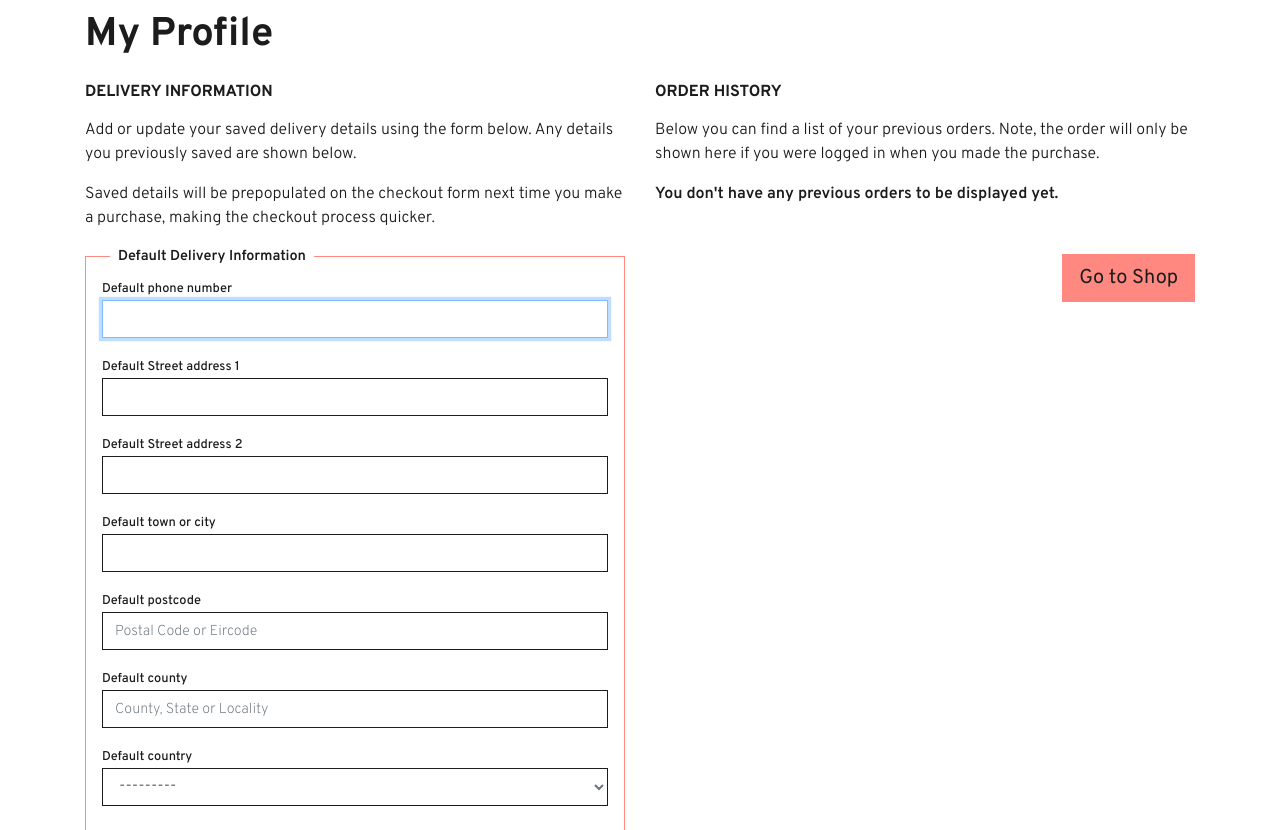
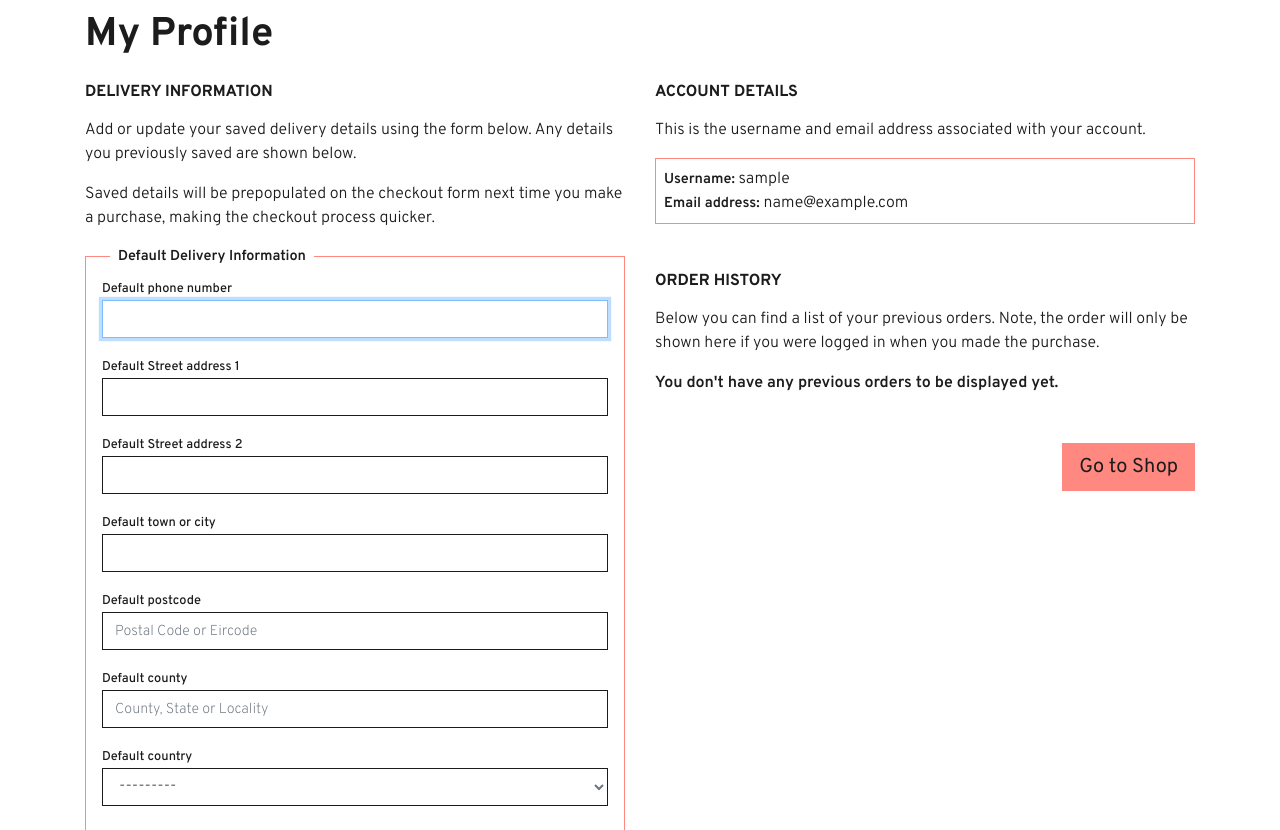
Before and after one commit to Fiona-T/knot-art, a Django app: page /profile/ in a window 1280 px wide. Shown: the part 133-963 px from the top of the page. Run offline with Django 3.2, Linux system fonts and the light colour scheme; the visitor is signed in with stand-in values (Sample User, id 1); data comes from the database, SQL or seed files in the repository; data that the repository does not hold is empty; some libraries are stand-ins or nearby versions.

Commit message:
feat: add Account Details section to profile.html, and styles in profiles.css, profiles app

```diff
--- a/profiles/static/profiles/css/profiles.css
+++ b/profiles/static/profiles/css/profiles.css
@@ -27,3 +27,10 @@ thead {
     background-color: #1c1c1c;
     color: white;
 }
+
+/* ---------------------------------------- Account details section */
+/* border around username/email details */
+.wrapper {
+    padding: 0.5rem;
+    border: 0.1rem solid #ff8881;
+}
--- a/profiles/templates/profiles/profile.html
+++ b/profiles/templates/profiles/profile.html
@@ -36,6 +36,12 @@
         </div>
         <!-- 2nd col: order history -->
         <div class="col-12 col-lg-6 mt-5 mt-lg-0">
+            <h2 class="text-uppercase">Account Details</h2>
+            <p>This is the username and email address associated with your account.</p>
+            <div class="wrapper mb-5">
+                <p class="mb-0"><span class="fw-600 font-90">Username:</span> {{ user.username }}</p>
+                <p class="mb-0"><span class="fw-600 font-90">Email address:</span> {{ user.email }}</p>
+            </div>
             <h2 class="text-uppercase">Order History</h2>
             <p>Below you can find a list of your previous orders. Note, the order will only be shown here if you were
                 logged in when you made the purchase.</p>
```
